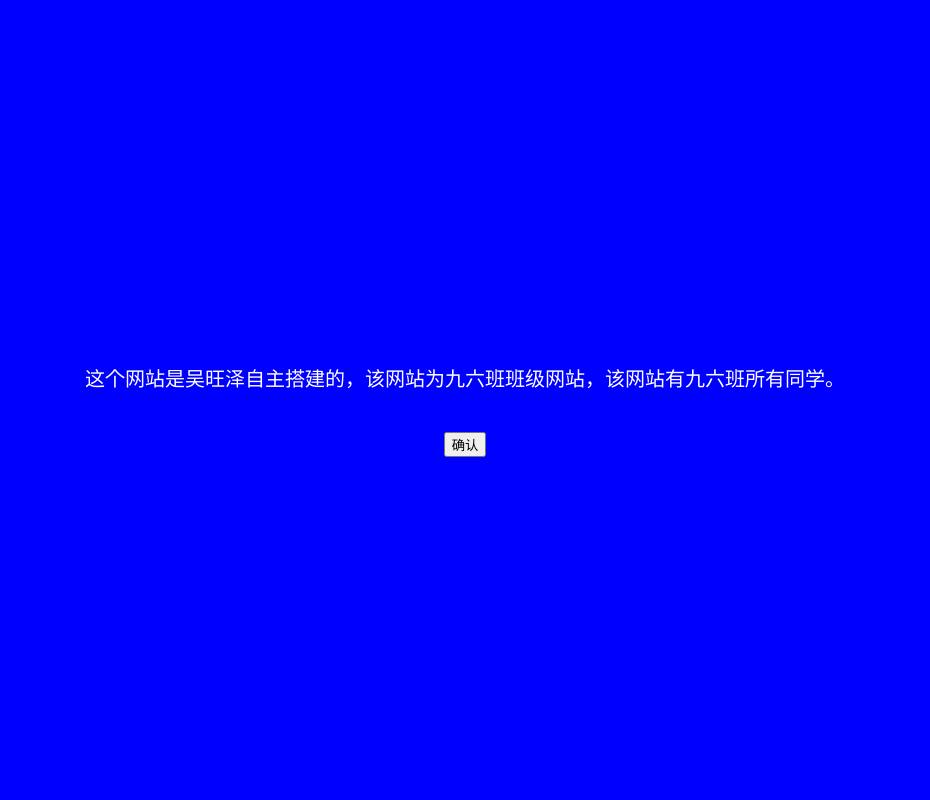
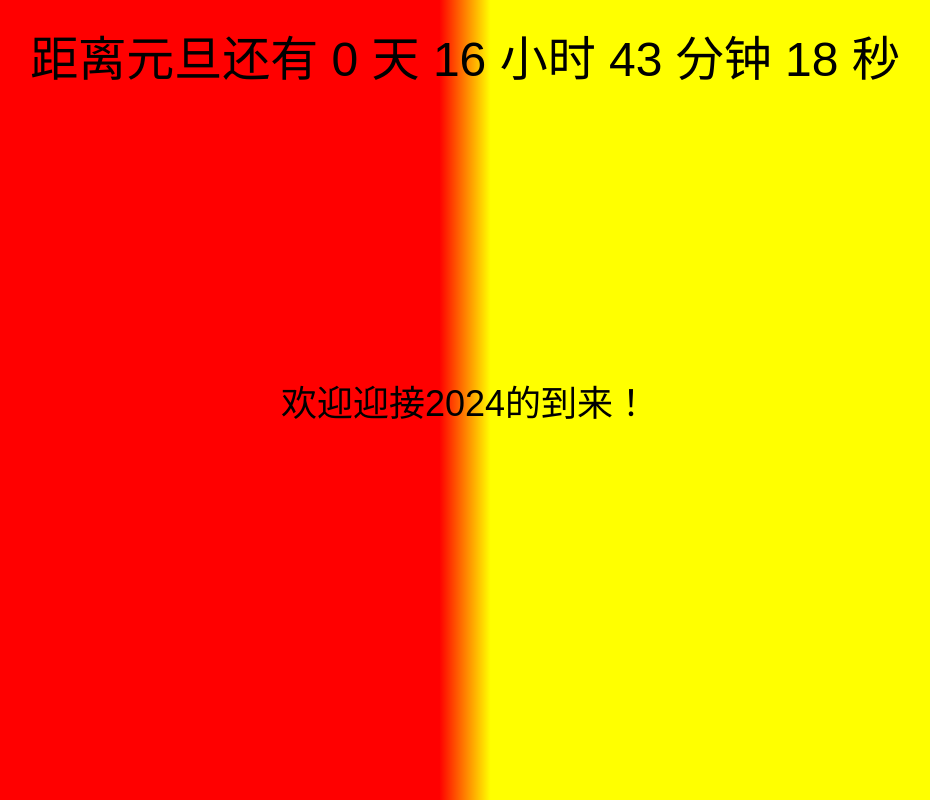
Before and after one commit to saikesw/saikesw.github.io, a plain HTML site: page index.html in a window 1280 px wide. Shown: the whole page, without its empty margins (175-1105 px from the left). Drawn offline with Linux system fonts and the light colour scheme.

Commit message:
Update index.html

```diff
--- a/index.html
+++ b/index.html
@@ -1,72 +1,104 @@
 <!DOCTYPE html>
 <html lang="en">
+
 <head>
     <meta charset="UTF-8">
-    <meta http-equiv="X-UA-Compatible" content="IE=edge">
     <meta name="viewport" content="width=device-width, initial-scale=1.0">
-    <title>九六班班级网站</title>
+    <title>元旦倒计时</title>
     <style>
         body {
+            text-align: center;
+            font-family: 'Arial', sans-serif;
             margin: 0;
-            padding: 0;
-            box-sizing: border-box;
-            font-family: Arial, sans-serif;
+            overflow: hidden;
+            background-size: cover;
+            background-position: center;
+            animation: backgroundAnimation 10s linear infinite;
         }
 
-        .popup {
-            display: flex;
-            justify-content: center;
-            align-items: center;
-            position: fixed;
-            top: 0;
-            left: 0;
-            width: 100%;
-            height: 100%;
-            background-color: blue;
-            color: white;
-            font-size: 20px;
-            flex-direction: column;
-            z-index: 1;
+        #welcomeText {
+            font-size: 36px;
+            position: absolute;
+            top: 50%;
+            left: 50%;
+            transform: translate(-50%, -50%);
+            opacity: 0;
+            animation: welcomeAnimation 3s ease-in-out 1s forwards;
         }
 
-        .content {
-            text-align: center;
-            margin-bottom: 20px;
+        #countdown {
+            font-size: 48px;
+            margin: 20px;
+            opacity: 0;
+            transition: opacity 1s ease-in-out;
         }
 
-        .confirmation {
-            background-color: orange;
-            color: white;
-            text-align: center;
-            padding: 20px;
-            display: none;
+        #countdown.show,
+        #welcomeText.show {
+            opacity: 1;
+        }
+
+        @keyframes welcomeAnimation {
+            0% {
+                opacity: 0;
+                transform: translate(-50%, -50%) scale(0.5);
+            }
+
+            100% {
+                opacity: 1;
+                transform: translate(-50%, -50%) scale(1);
+            }
+        }
+
+        @keyframes backgroundAnimation {
+            0% {
+                background: linear-gradient(to right, yellow 0%, yellow 48%, red 52%, red 100%);
+            }
+
+            100% {
+                background: linear-gradient(to right, red 0%, red 48%, yellow 52%, yellow 100%);
+            }
         }
     </style>
 </head>
+
 <body>
 
-<div class="popup" id="popup">
-    <div class="content">
-        <p>这个网站是吴旺泽自主搭建的，该网站为九六班班级网站，该网站有九六班所有同学。</p>
-    </div>
-    <button onclick="confirmPopup()">确认</button>
-</div>
+    <div id="welcomeText" class="show">欢迎迎接2024的到来！</div>
+    <div id="countdown" class="show"></div>
 
-<div class="confirmation" id="confirmation">
-    <p>九六班网站创建者：吴旺泽</p>
-    <p>九六班的学生：九六班全体学生（人数太多不一 一 列举）</p>
-    <p>九六班的老师：语文:李春霞老师  数学：杨文静老师  英语：张青老师  物理：司慕浩老师  化学：岳田老师  历史：郭庆河老师  政治：宋智林老师</p>
-    <p>九六班班长：张昊泽</p>
-    <p>九六班的荣誉：小步操三等奖</p>
-    <!-- 在这里可以添加学生名单或其他内容 -->
-</div>
+    <script>
+        function updateCountdown() {
+            // 获取当前时间
+            var now = new Date();
 
-<script>
-    function confirmPopup() {
-        document.getElementById('popup').style.display = 'none';
-        document.getElementById('confirmation').style.display = 'block';
-    }
-</script>
+            // 设置元旦的日期
+            var newYear = new Date(now.getFullYear() + 1, 0, 1);
+
+            // 计算剩余时间
+            var timeDiff = newYear - now;
+            var daysRemaining = Math.floor(timeDiff / (1000 * 60 * 60 * 24));
+            var hoursRemaining = Math.floor((timeDiff % (1000 * 60 * 60 * 24)) / (1000 * 60 * 60));
+            var minutesRemaining = Math.floor((timeDiff % (1000 * 60 * 60)) / (1000 * 60));
+            var secondsRemaining = Math.floor((timeDiff % (1000 * 60)) / 1000);
+
+            // 在页面上显示剩余时间
+            var countdownElement = document.getElementById('countdown');
+            countdownElement.innerText = '距离元旦还有 ' + daysRemaining + ' 天 ' + hoursRemaining + ' 小时 ' + minutesRemaining + ' 分钟 ' + secondsRemaining + ' 秒';
+
+            // 添加浮现效果
+            countdownElement.classList.remove('show');
+            void countdownElement.offsetWidth; // 强制重绘
+            countdownElement.classList.add('show');
+        }
+
+        // 初始加载
+        updateCountdown();
+
+        // 每秒刷新一次剩余时间
+        setInterval(updateCountdown, 1000);
+    </script>
 
 </body>
+
 </html>
```
